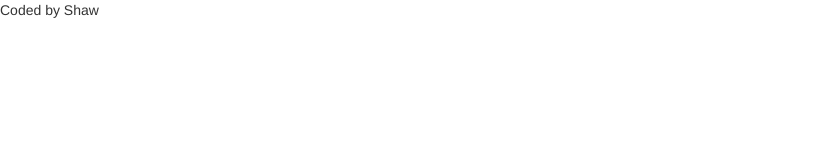
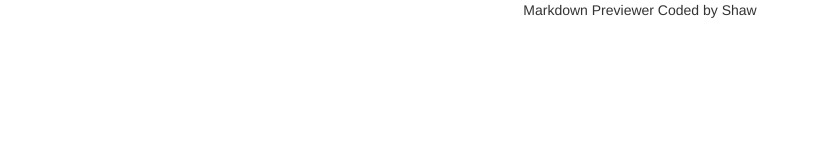
Before and after one commit to Shaw-Song/markdown-previewer, a plain HTML site: page index.html in a window 1280 px wide. Shown: the whole page, without its empty margins (0-820 px from the left). Drawn offline with nearby package versions, Linux system fonts and the light colour scheme.

Commit message:
mimor changes

```diff
--- a/index.html
+++ b/index.html
@@ -14,7 +14,7 @@
             <div id="root" class="container-fluid"></div>
         </main>
         <footer>
-            Coded by Shaw
+            Markdown Previewer Coded by Shaw
         </footer>
         <script src="https://cdnjs.cloudflare.com/ajax/libs/marked/3.0.3/marked.min.js" integrity="sha512-UghpQuV/FEnw43DbeLUCIGr7n4jhby+G66sdOuX3uJDcwQiEa+GyU9F+YCT/acsmaeBWCrUDihe9UktmGw17fA==" crossorigin="anonymous" referrerpolicy="no-referrer"></script>
         <!-- Load React. -->
--- a/style.css
+++ b/style.css
@@ -68,3 +68,7 @@
   .col-xs-6 {
     padding:15px;
   }
+
+  footer {
+    text-align: center;
+  }
```
